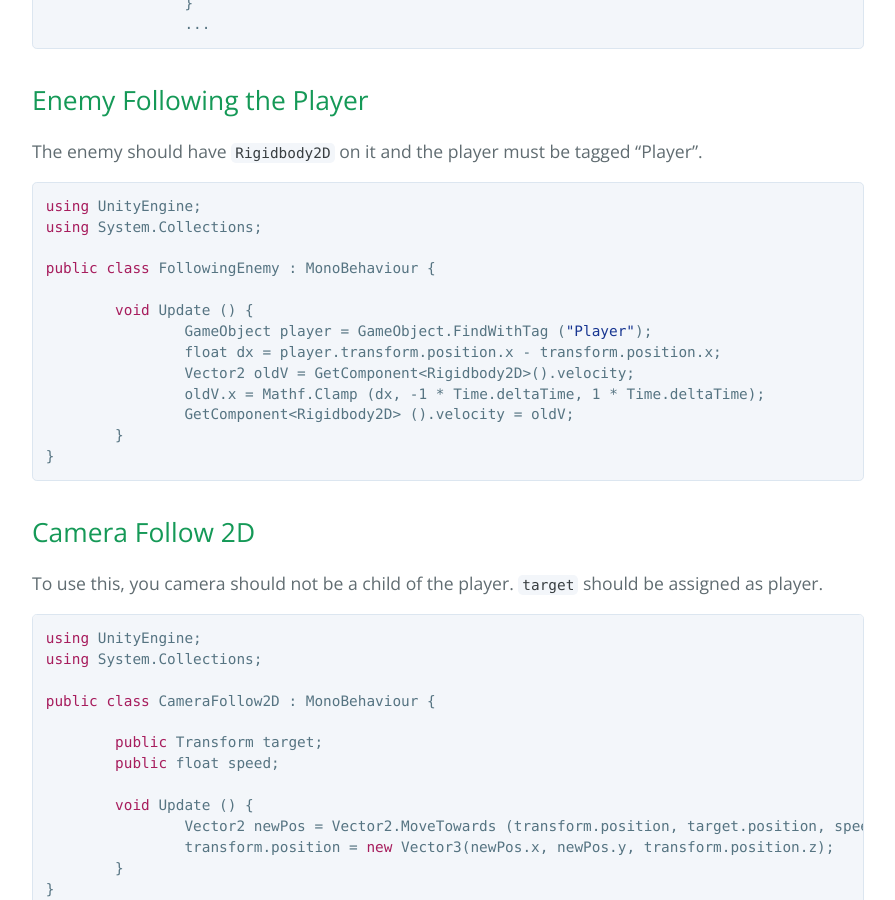
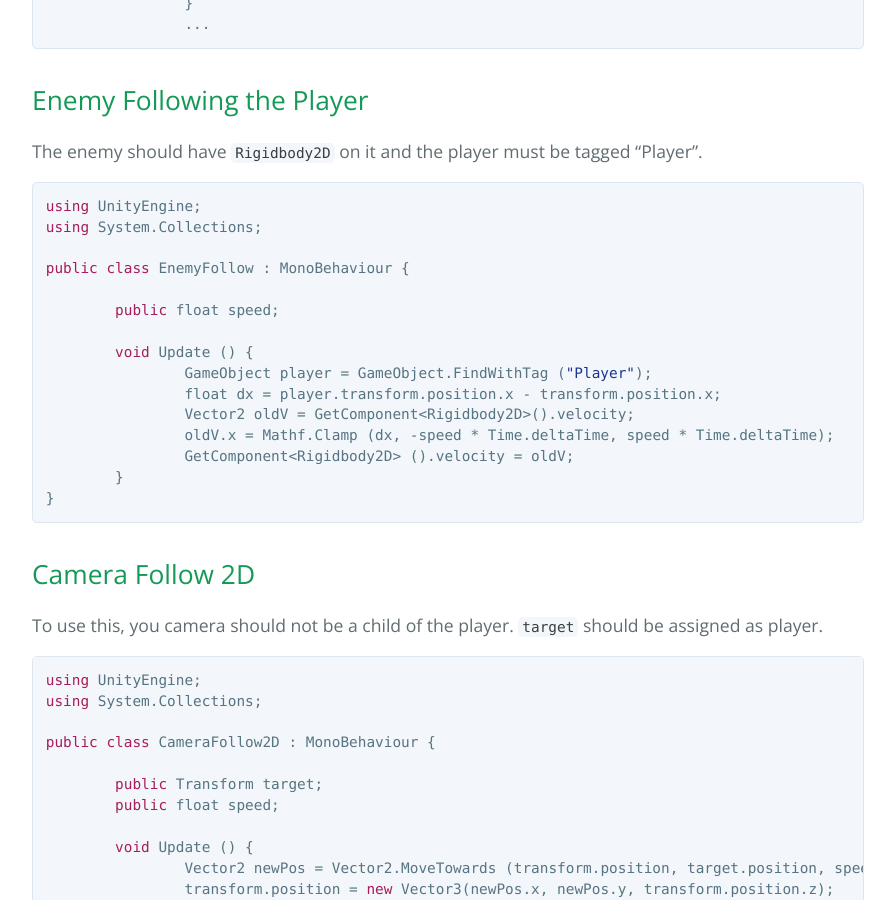
Before and after one commit to ladace/unity-code-snippets, a Jekyll site: the page built from platformer.md, in a window 1280 px wide and 900 px high, scrolled down 4379 px. Shown: the whole window, without its empty margins (192-1087 px from the left). Built offline with Jekyll 4.4.1, drawn with Linux system fonts in a browser that asks for light colours; Markdown is read by kramdown in place of the engine named in the settings.

Commit message:
Update platformer.md

```diff
--- a/platformer.md
+++ b/platformer.md
@@ -188,13 +188,15 @@ The enemy should have `Rigidbody2D` on it and the player must be tagged "Player"
 using UnityEngine;
 using System.Collections;
 
-public class FollowingEnemy : MonoBehaviour {
+public class EnemyFollow : MonoBehaviour {
+
+	public float speed;
 
 	void Update () {
 		GameObject player = GameObject.FindWithTag ("Player");
 		float dx = player.transform.position.x - transform.position.x;
 		Vector2 oldV = GetComponent<Rigidbody2D>().velocity;
-		oldV.x = Mathf.Clamp (dx, -1 * Time.deltaTime, 1 * Time.deltaTime);
+		oldV.x = Mathf.Clamp (dx, -speed * Time.deltaTime, speed * Time.deltaTime);
 		GetComponent<Rigidbody2D> ().velocity = oldV;
 	}
 }
```
